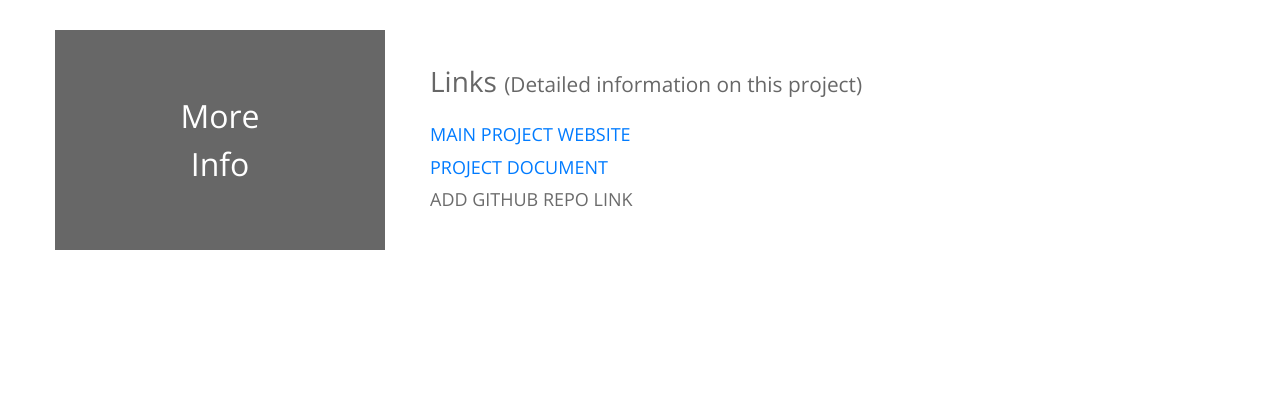
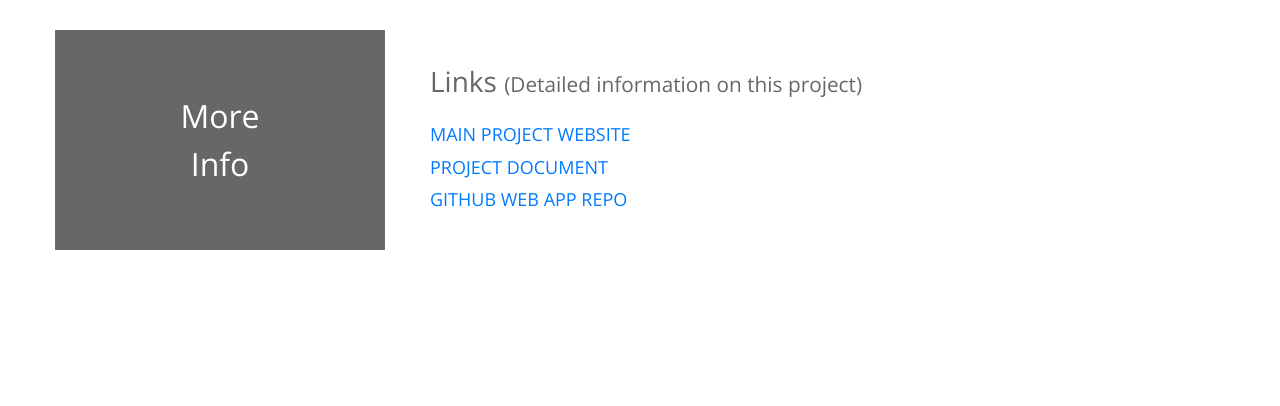
Before and after one commit to lhxo/it115webapp, a plain HTML site: page index.html in a window 1280 px wide. Shown: the part 2050-2456 px from the top of the page. Drawn offline with nearby package versions, Linux system fonts and the light colour scheme.

Commit message:
Update index.html

```diff
--- a/index.html
+++ b/index.html
@@ -119,7 +119,7 @@
                 <p class="mb-0">
                   <a href="https://lindanhh.github.io/IT115-appstack-website/">MAIN PROJECT WEBSITE</a><br>
                   <a href="https://docs.google.com/document/d/1q_lWgWskUPaVd3fPhA7Je9S2-pIlfr6wfdmF1Ii34Ow/">PROJECT DOCUMENT</a><br>
-                  ADD GITHUB REPO LINK<br>
+                  <a href="https://github.com/lhxo/it115webapp">GITHUB WEB APP REPO<br>
                 </p>
               </div>
             </div>
```
